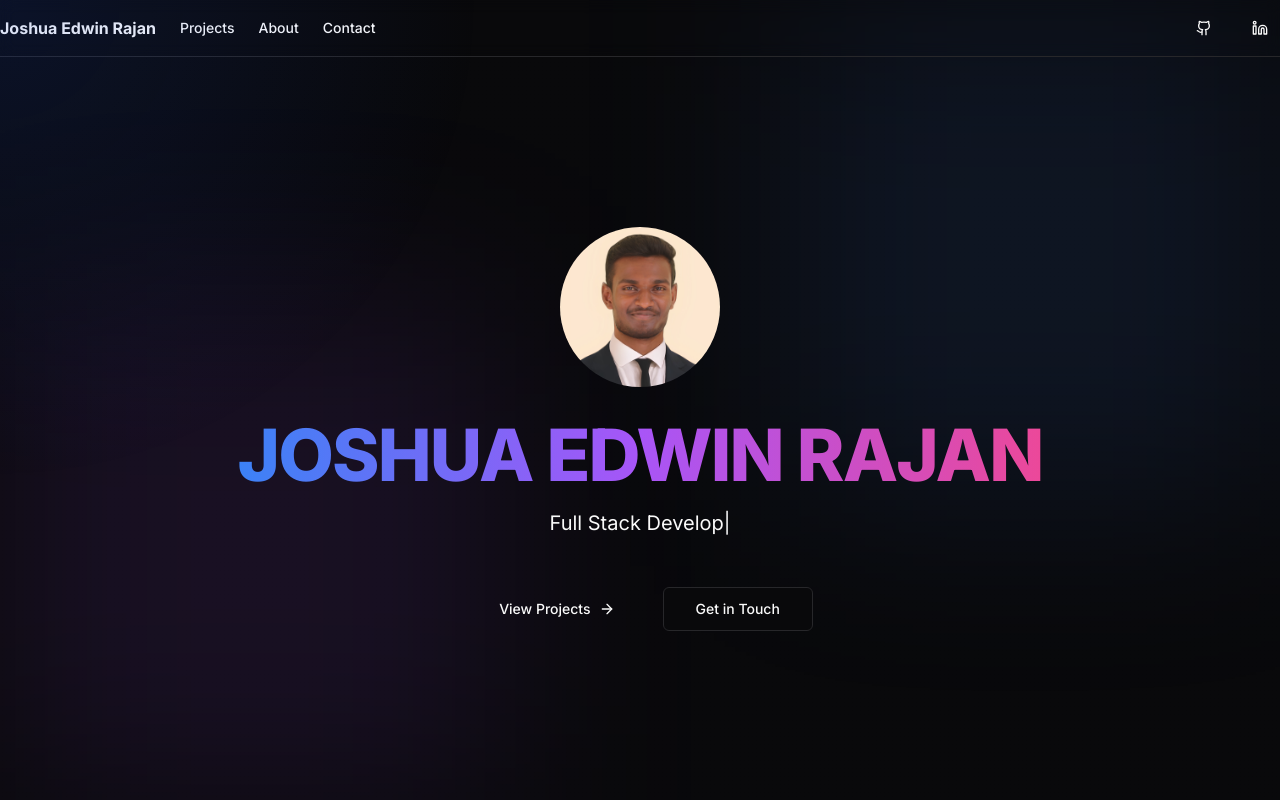
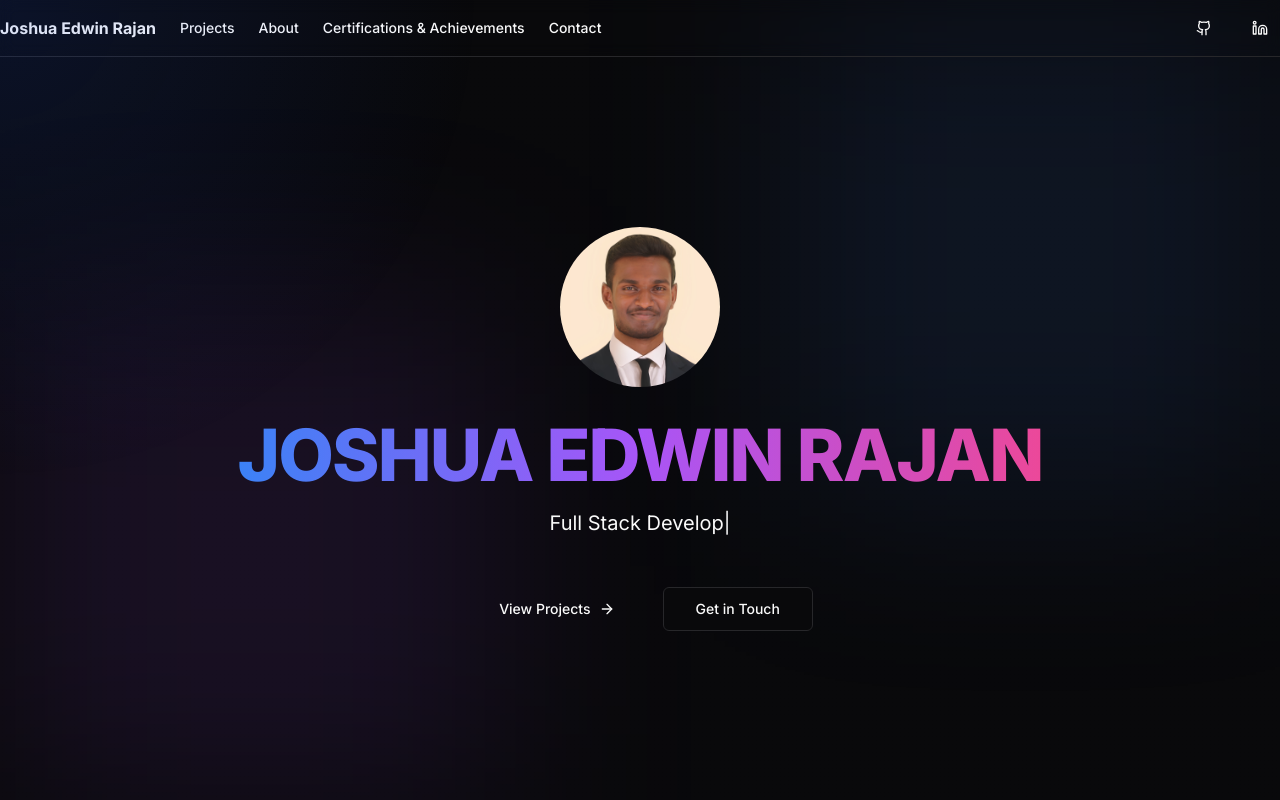
Before and after one commit to Joshua992700/Portfolio, a Next.js app: page / in a window 1280 px wide. Shown: the top 800 px of the page. Built offline with nearby package versions, Linux system fonts and the light colour scheme.

Commit message:
Update navbar.tsx

```diff
--- a/components/navbar.tsx
+++ b/components/navbar.tsx
@@ -1,5 +1,3 @@
-"use client"
-
 import Link from "next/link"
 import { Button } from "@/components/ui/button"
 import { Github, Linkedin } from "lucide-react"
@@ -17,6 +15,9 @@ export default function Navbar() {
           </Link>
           <Link href="#about" className="transition-colors hover:text-primary">
             About
+          </Link>
+          <Link href="#certifications-achievements" className="transition-colors hover:text-primary">
+            Certifications & Achievements
           </Link>
           <Link href="#contact" className="transition-colors hover:text-primary">
             Contact
```
